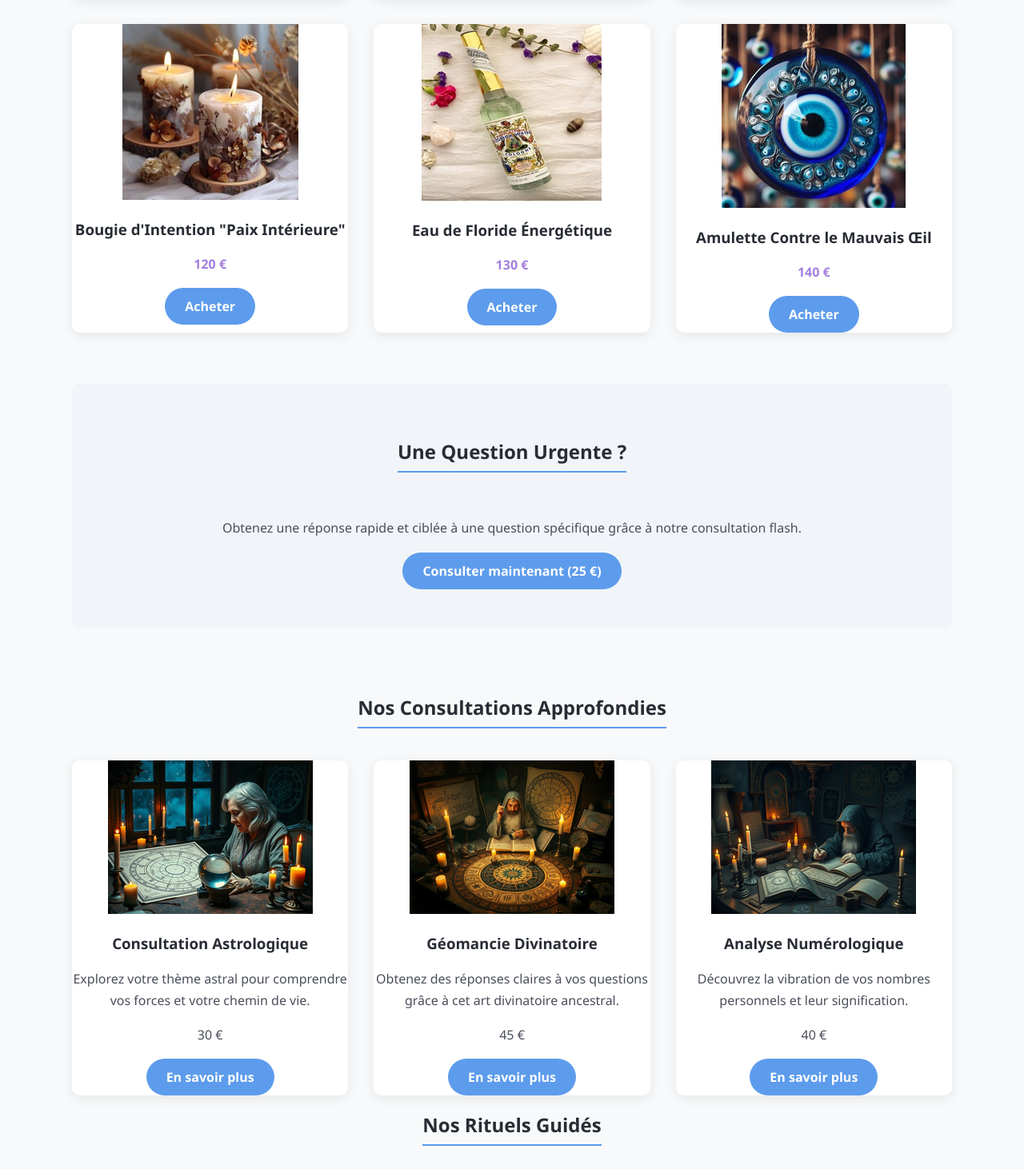
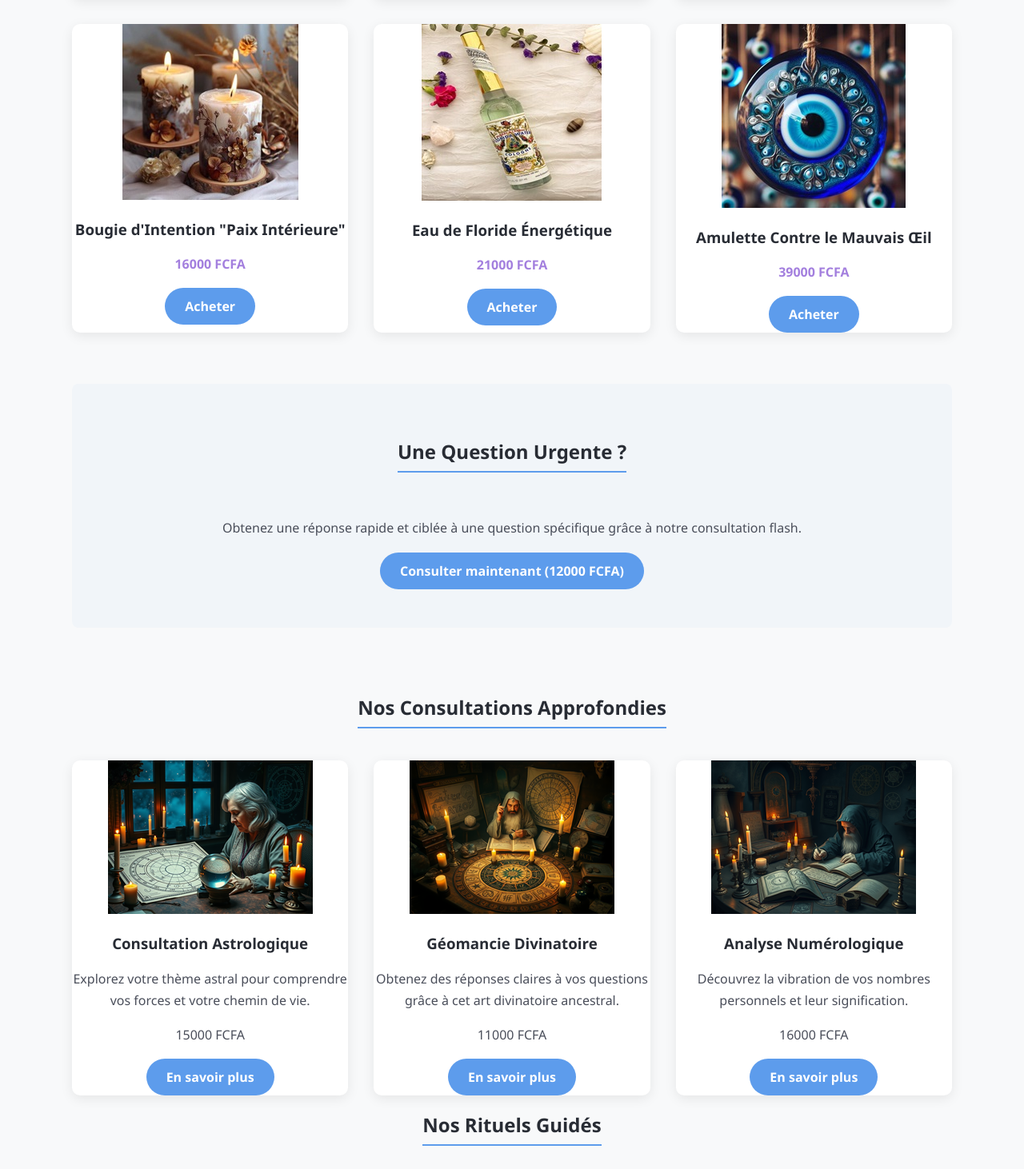
Before and after one commit to Eudes229/Spiritualit-Profonde, a React (Vite) app: page / in a window 1280 px wide. Shown: the part 2076-3538 px from the top of the page at 80% size. Built offline with nearby package versions, Linux system fonts and the light colour scheme.

Commit message:
Mise à jour des prix des produits et consultation puis de l'id a l'article

```diff
--- a/src/pages/Article.jsx
+++ b/src/pages/Article.jsx
@@ -149,7 +149,7 @@ function Article() {
         <div className="article-body">
   <BlockContent
     blocks={post.body}
-            projectId={import.meta.env.VITE_SANITY_PROJECT_ID || 'VOTRE_ID_DE_PROJET_SANITY'}
+    projectId="qoljwjfa" // <--- REMPLACEZ PAR VOTRE VRAI ID
     dataset="production"
     serializers={serializers}
   />
--- a/src/pages/Booking.jsx
+++ b/src/pages/Booking.jsx
@@ -120,7 +120,7 @@ Merci de m'indiquer la prochaine étape pour le paiement.
             Après avoir envoyé votre demande, vous serez redirigé vers WhatsApp pour finaliser le paiement et la consultation.
           </p>
           <div className="booking-price">
-            Total : 25,00 €
+            Total : 12,000 <FCFA></FCFA>
           </div>
         </div>
 
--- a/src/pages/Consultations.jsx
+++ b/src/pages/Consultations.jsx
@@ -10,7 +10,7 @@ const consultationsData = [
     id: 'astro',
     title: 'Consultation Astrologique',
     description: 'Explorez votre thème astral pour comprendre vos forces, vos faiblesses et votre véritable chemin de vie. Une lecture approfondie de votre carte du ciel.',
-    price: '30 €',
+    price: '15000 FCFA',
     image: '/images/astrologie.png',
     linkTo: '/astrologie' // Lien vers une future page de réservation
   },
@@ -18,7 +18,7 @@ const consultationsData = [
     id: 'geomancy',
     title: 'Géomancie Divinatoire',
     description: 'Posez vos questions les plus pressantes et obtenez des réponses claires et directes grâce à cet art divinatoire ancestral basé sur l\'interprétation des figures de la terre.',
-    price: '45 €',
+    price: '11000 FCFA',
     image: '/images/geomancie.png',
     linkTo: '/geomancie'
   },
@@ -26,7 +26,7 @@ const consultationsData = [
     id: 'numerology',
     title: 'Analyse Numérologique Complète',
     description: 'Découvrez la vibration de vos nombres personnels (chemin de vie, nombre d\'expression, etc.) et comment ils influencent votre personnalité et votre destinée.',
-    price: '40 €',
+    price: '16000 FCFA',
     image: '/images/numérologie.png',
     linkTo: '/numerologie'
   }
--- a/src/pages/Home.jsx
+++ b/src/pages/Home.jsx
@@ -12,24 +12,24 @@ import ProductCard from '../components/ProductCard';
 // ========================================================
 
 const productsData = [
-  { id: 'p1', title: 'Talisman de Protection Suprême', price: '110 €', image: '/images/talisman.jpg' },
-  { id: 'p2', title: 'Bague de Pouvoir Lunaire', price: '140 €', image: '/images/baguedepouvoir.jpg' },
-  { id: 'p3', title: 'Savon de Chance et d\'Abondance', price: '100 €', image: '/images/savon.jpg' },
-  { id: 'p4', title: 'Pendentif des 7 Chakras', price: '110 €', image: '/images/pendentif.jpg' },
-  { id: 'p5', title: 'Encens de Purification Tibétain', price: '80 €', image: '/images/encens.jpg' },
-  { id: 'p6', title: 'Huile d\'Onction Sacrée', price: '150 €', image: '/images/huile.jpg' },
-  { id: 'p7', title: 'Cristal de Quartz Rose Amour', price: '190 €', image: '/images/cristal.png' },
-  { id: 'p8', title: 'Miroir Noir de Divination', price: '210 €', image: '/images/miroir.jpg' },
-  { id: 'p9', title: 'Kit de Rituel de Prospérité', price: '195 €', image: '/images/kit.jpg' },
-  { id: 'p10', title: 'Bougie d\'Intention "Paix Intérieure"', price: '120 €', image: '/images/bougie.jpg' },
-  { id: 'p11', title: 'Eau de Floride Énergétique', price: '130 €', image: '/images/eau.jpg' },
-  { id: 'p12', title: 'Amulette Contre le Mauvais Œil', price: '140 €', image: '/images/amulette.jpg' },
+  { id: 'p1', title: 'Talisman de Protection Suprême', price: '50000 FCFA', image: '/images/talisman.jpg' },
+  { id: 'p2', title: 'Bague de Pouvoir Lunaire', price: '25000 FCFA', image: '/images/baguedepouvoir.jpg' },
+  { id: 'p3', title: 'Savon de Chance et d\'Abondance', price: '55000 FCFA', image: '/images/savon.jpg' },
+  { id: 'p4', title: 'Pendentif des 7 Chakras', price: '77000 FCFA', image: '/images/pendentif.jpg' },
+  { id: 'p5', title: 'Encens de Purification Tibétain', price: '17000 FCFA', image: '/images/encens.jpg' },
+  { id: 'p6', title: 'Huile d\'Onction Sacrée', price: '35000 FCFA', image: '/images/huile.jpg' },
+  { id: 'p7', title: 'Cristal de Quartz Rose Amour', price: '40000 FCFA', image: '/images/cristal.png' },
+  { id: 'p8', title: 'Miroir Noir de Divination', price: '90000 FCFA', image: '/images/miroir.jpg' },
+  { id: 'p9', title: 'Kit de Rituel de Prospérité', price: '70000 FCFA', image: '/images/kit.jpg' },
+  { id: 'p10', title: 'Bougie d\'Intention "Paix Intérieure"', price: '16000 FCFA', image: '/images/bougie.jpg' },
+  { id: 'p11', title: 'Eau de Floride Énergétique', price: '21000 FCFA', image: '/images/eau.jpg' },
+  { id: 'p12', title: 'Amulette Contre le Mauvais Œil', price: '39000 FCFA', image: '/images/amulette.jpg' },
 ];
 
 const consultationsData = [
-  { id: 'astro', title: 'Consultation Astrologique', description: 'Explorez votre thème astral pour comprendre vos forces et votre chemin de vie.', price: '30 €', image: '/images/astrologie.png', linkTo: '/astrologie' },
-  { id: 'geomancy', title: 'Géomancie Divinatoire', description: 'Obtenez des réponses claires à vos questions grâce à cet art divinatoire ancestral.', price: '45 €', image: '/images/geomancie.png', linkTo: '/geomancie' },
-  { id: 'numerology', title: 'Analyse Numérologique', description: 'Découvrez la vibration de vos nombres personnels et leur signification.', price: '40 €', image: '/images/numérologie.png', linkTo: '/numerologie' }
+  { id: 'astro', title: 'Consultation Astrologique', description: 'Explorez votre thème astral pour comprendre vos forces et votre chemin de vie.', price: '15000 FCFA', image: '/images/astrologie.png', linkTo: '/astrologie' },
+  { id: 'geomancy', title: 'Géomancie Divinatoire', description: 'Obtenez des réponses claires à vos questions grâce à cet art divinatoire ancestral.', price: '11000 FCFA', image: '/images/geomancie.png', linkTo: '/geomancie' },
+  { id: 'numerology', title: 'Analyse Numérologique', description: 'Découvrez la vibration de vos nombres personnels et leur signification.', price: '16000 FCFA', image: '/images/numérologie.png', linkTo: '/numerologie' }
 ];
 
 // --- DONNÉES ENRICHIES POUR LA SECTION RITUELS ---
@@ -173,7 +173,7 @@ function Home() {
           <h2>Une Question Urgente ?</h2>
           <p>Obtenez une réponse rapide et ciblée à une question spécifique grâce à notre consultation flash.</p>
           <Link to="/booking" className="cta-button">
-            Consulter maintenant (25 €)
+            Consulter maintenant (12000 FCFA)
           </Link>
         </section>
 
```
Lines whose indentation alone changed are shown as unchanged.
